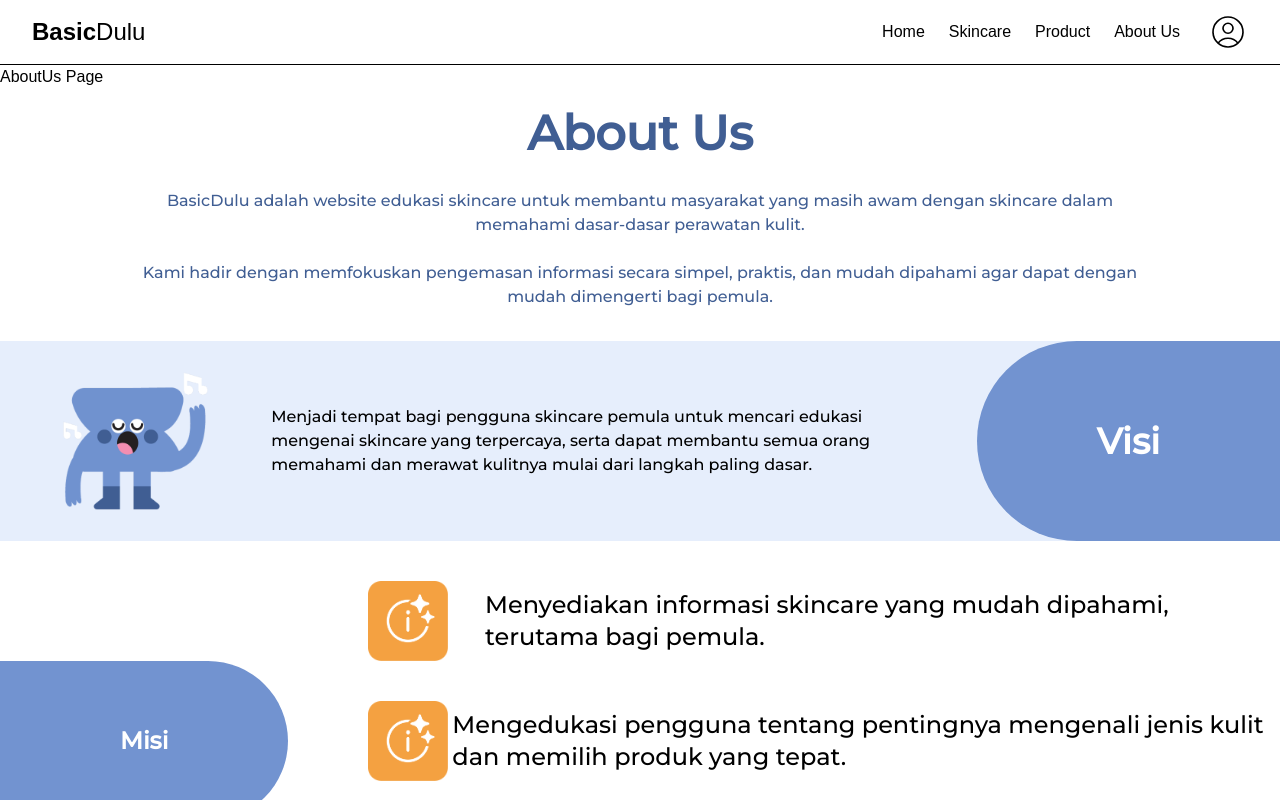
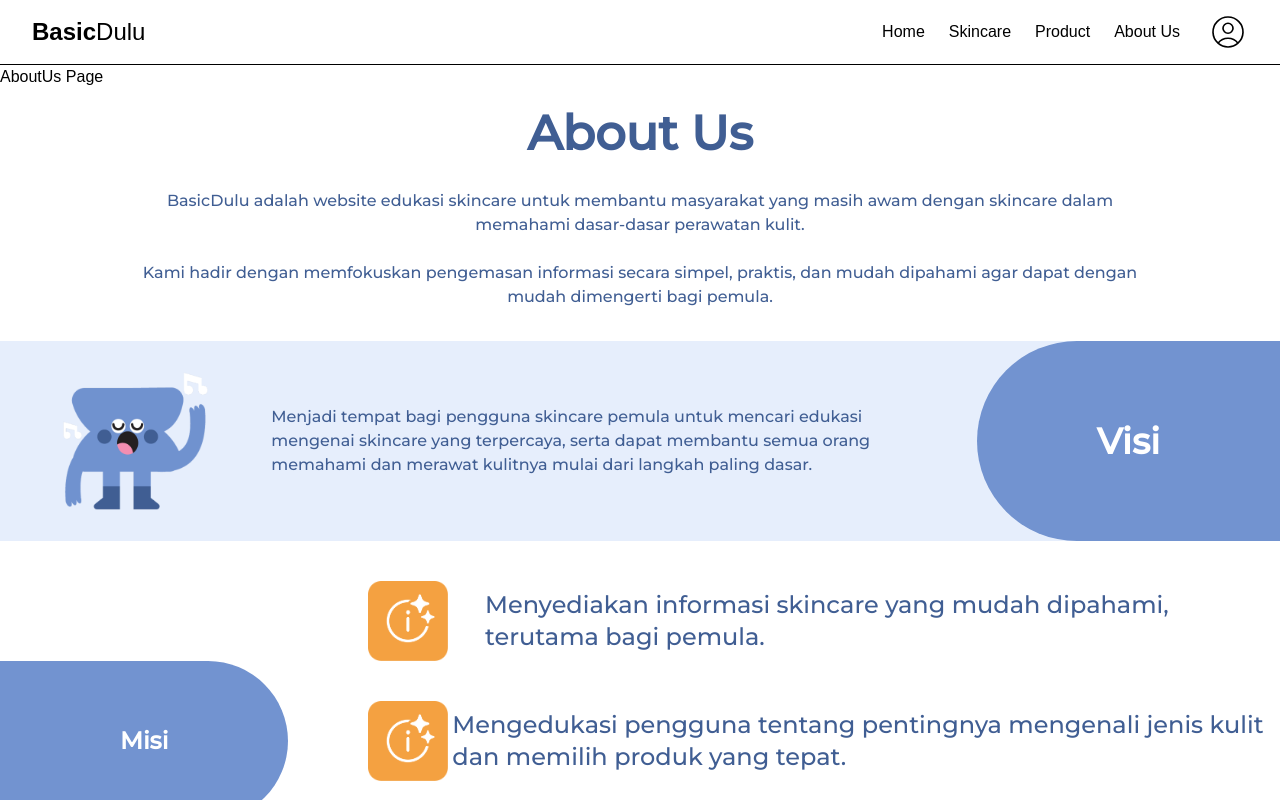
Before and after one commit to putrilauraa/PahamiKulit-FrontEnd, a Next.js app: page /about-us in a window 1280 px wide. Shown: the top 800 px of the page. Built offline with nearby package versions, Linux system fonts and the light colour scheme; a web font is replaced by a local one.

Commit message:
feat(aboutus): about us

```diff
--- a/src/app/about-us/page.tsx
+++ b/src/app/about-us/page.tsx
@@ -14,7 +14,7 @@ export default function AboutUs() {
             <div
                 className={`${montserrat.className}`}
                 style={{
-                    color: '#000000',
+                    color: '#405E93',
                 }}>
 
 
@@ -65,7 +65,7 @@ style={{
                     </div>
 
                     {/* Desc */}
-                    <p className="text-black px-10">
+                    <p className="px-10">
                         Menjadi tempat bagi pengguna skincare pemula untuk mencari
                         edukasi mengenai skincare yang terpercaya, serta dapat membantu
                         semua orang memahami dan merawat kulitnya mulai dari langkah paling dasar.
```
